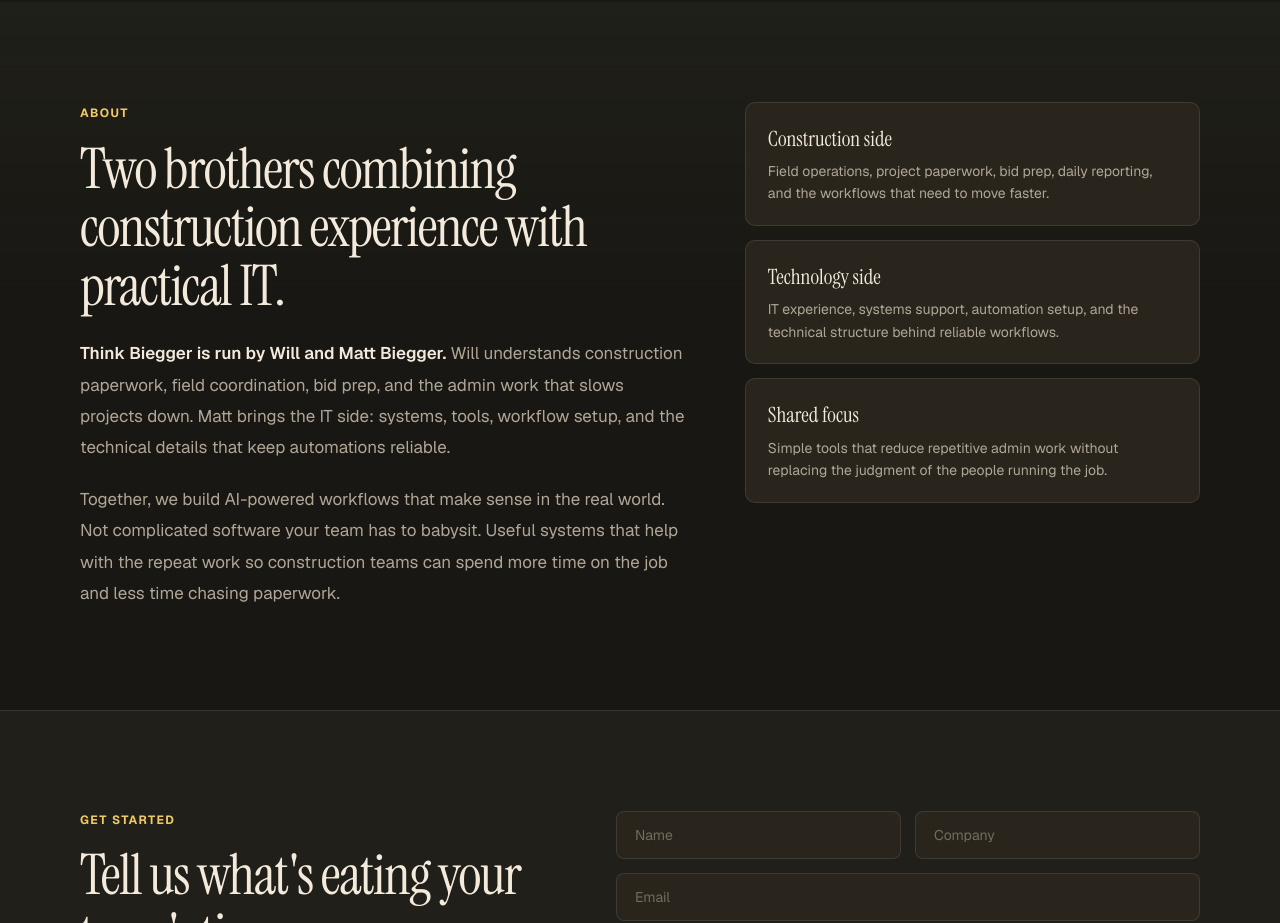
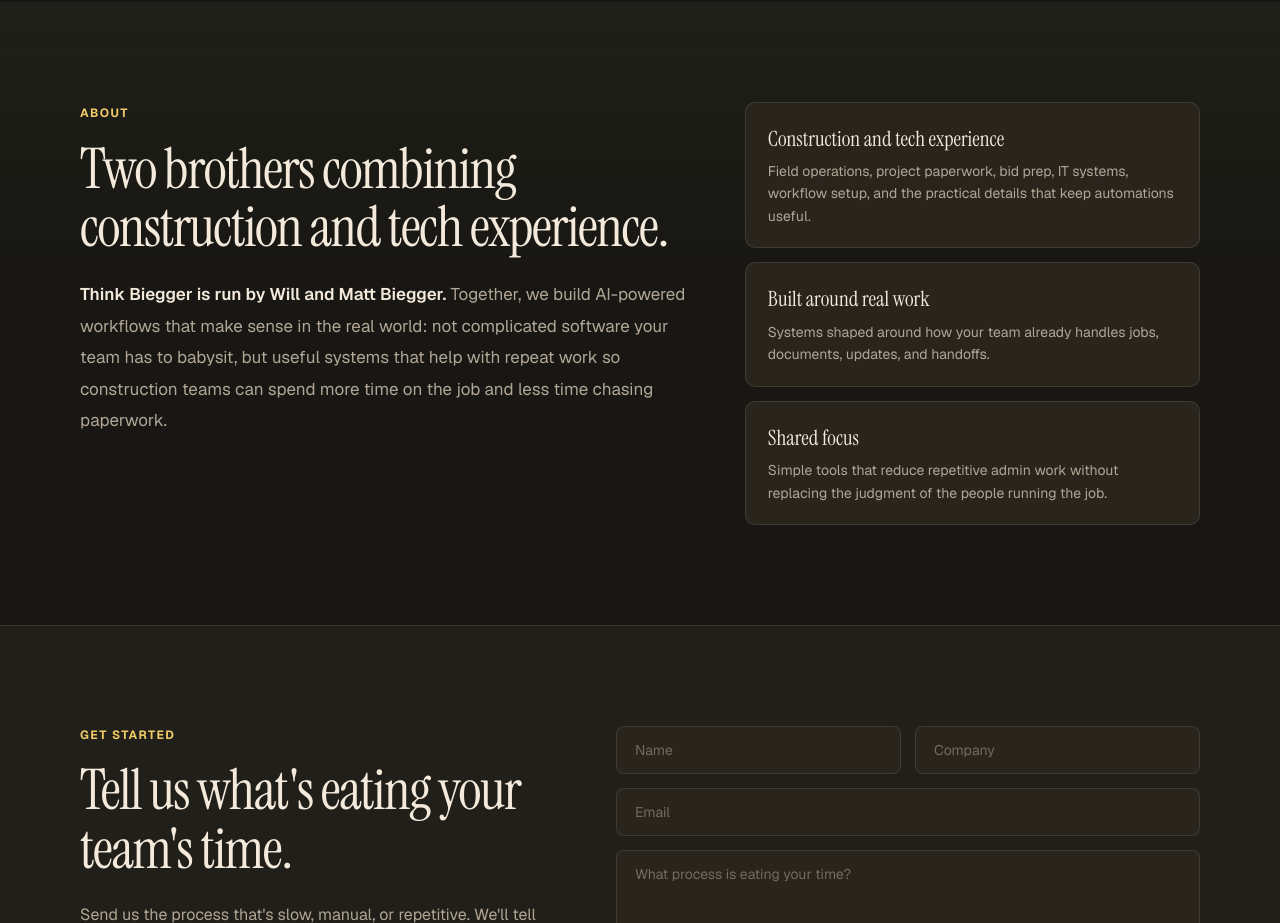
Before and after one commit to willbigs03/think-biegger-site, a website: page index.html in a window 1280 px wide. Shown: the part 5860-6783 px from the top of the page. Drawn offline with nearby package versions, Linux system fonts and the light colour scheme.

Commit message:
Refine about section copy

```diff
--- a/index.html
+++ b/index.html
@@ -1561,19 +1561,18 @@ section {
   <div class="container about-grid">
     <div class="about-text reveal">
       <div class="section-label">About</div>
-      <h2 class="section-heading">Two brothers combining construction experience with practical IT.</h2>
-      <p><strong>Think Biegger is run by Will and Matt Biegger.</strong> Will understands construction paperwork, field coordination, bid prep, and the admin work that slows projects down. Matt brings the IT side: systems, tools, workflow setup, and the technical details that keep automations reliable.</p>
-      <p>Together, we build AI-powered workflows that make sense in the real world. Not complicated software your team has to babysit. Useful systems that help with the repeat work so construction teams can spend more time on the job and less time chasing paperwork.</p>
+      <h2 class="section-heading">Two brothers combining construction and tech experience.</h2>
+      <p><strong>Think Biegger is run by Will and Matt Biegger.</strong> Together, we build AI-powered workflows that make sense in the real world: not complicated software your team has to babysit, but useful systems that help with repeat work so construction teams can spend more time on the job and less time chasing paperwork.</p>
     </div>
 
     <div class="about-list reveal reveal-d1">
       <div class="about-item">
-        <h3>Construction side</h3>
-        <p>Field operations, project paperwork, bid prep, daily reporting, and the workflows that need to move faster.</p>
+        <h3>Construction and tech experience</h3>
+        <p>Field operations, project paperwork, bid prep, IT systems, workflow setup, and the practical details that keep automations useful.</p>
       </div>
       <div class="about-item">
-        <h3>Technology side</h3>
-        <p>IT experience, systems support, automation setup, and the technical structure behind reliable workflows.</p>
+        <h3>Built around real work</h3>
+        <p>Systems shaped around how your team already handles jobs, documents, updates, and handoffs.</p>
       </div>
       <div class="about-item">
         <h3>Shared focus</h3>
```
Also changed, not shown: dist/index.html.
